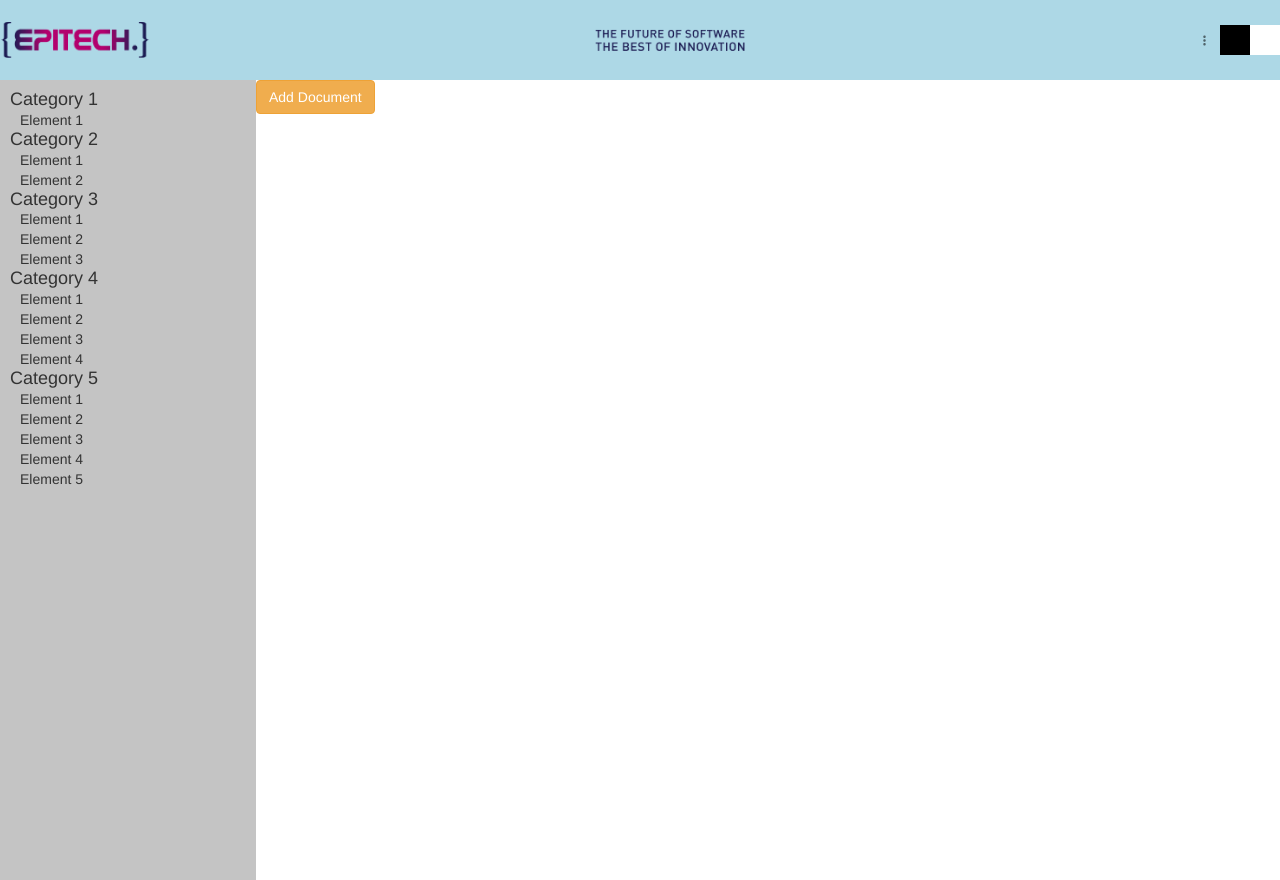
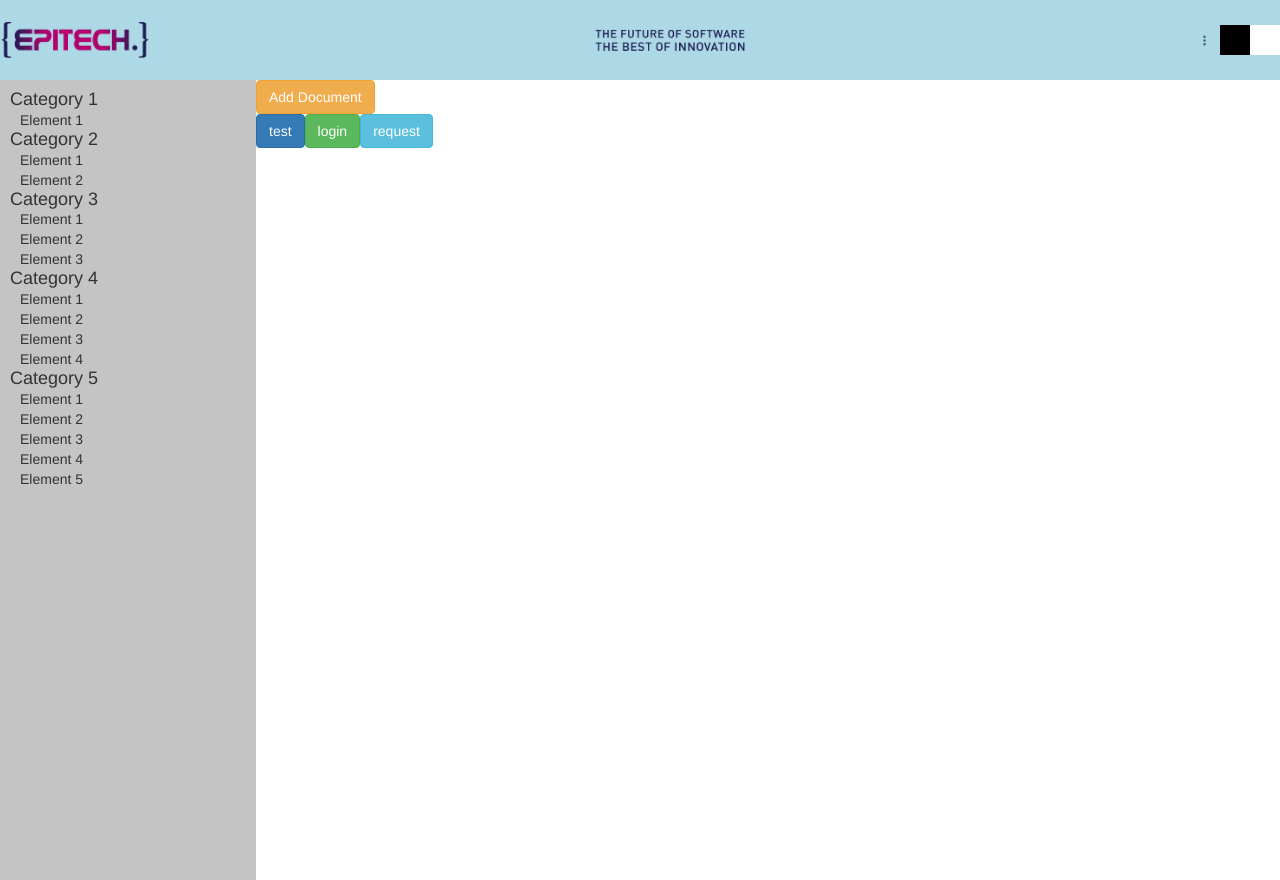
Before and after one commit to mvetois/CECS443, a React (Create React App) app in the folder front/: page / in a window 1280 px wide. Built offline with nearby package versions, Linux system fonts and the light colour scheme.

Commit message:
Added test and example code for backend API calls and fixed npm package vulnerabilities

```diff
--- a/front/src/routes/Testing.js
+++ b/front/src/routes/Testing.js
@@ -1,12 +1,63 @@
 import React from "react";
+import { Button } from "react-bootstrap";
 import AddDocument from "../components/AddDocument";
 import Sidebar from "../components/Sidebar";
+
+let token = null;
+
+//Testing making requests
+const reqTest = async () => {
+    fetch('http://192.168.160.1:5000/api/user/getdata?category=testCI&subcategory=subcat1', {
+            headers: {
+                authorization: `Bearer ${token}`
+            }
+        })
+        .then(response => response.json())
+        .then(data => {
+        console.log('Success:', data);
+        })
+        .catch((error) => {
+        console.error('Error:', error);
+    });
+}
+
+//Testing logging in
+const loginTest = async () => {
+    const data = {
+        email: "testEmail",
+        password: "testPassword2"
+      };
+
+    fetch('http://192.168.160.1:5000/api/user/login', {
+        method: 'POST', // or 'PUT',
+        headers: {
+            'Content-Type': 'application/json'
+        },
+        body: JSON.stringify(data),
+        })
+        .then(response => response.json())
+        .then(data => {
+            token = data.token;
+            console.log('Success:', data);
+        })
+        .catch((error) => {
+            console.error('Error:', error);
+        });
+}
+
+//Pinging the api
+const test = async () => {
+    console.log(await fetch("http://127.0.0.1:5000/api/", {method: "GET"}));
+}
 
 const Testing = () => {
     return <div style={{height: '100%', display: 'flex'}}>
         <Sidebar />
         <div>
             <AddDocument />
+            <Button onClick={test}>test</Button>
+            <Button variant="success" onClick={loginTest}>login</Button>
+            <Button variant="info" onClick={reqTest}>request</Button>
         </div>
     </div>
 }
```
Also changed, not shown: 1 other file (tests, documents, lock files or other folders).
